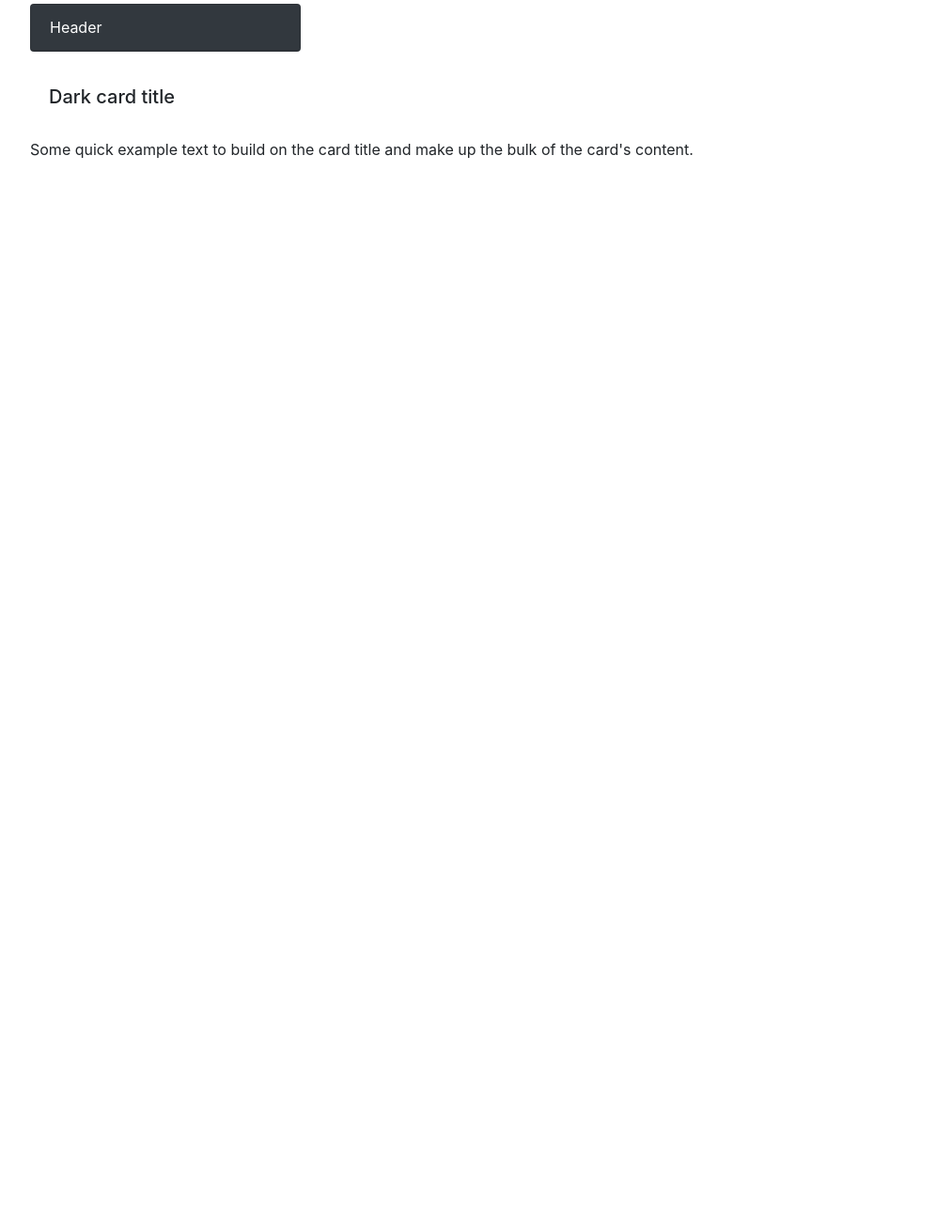
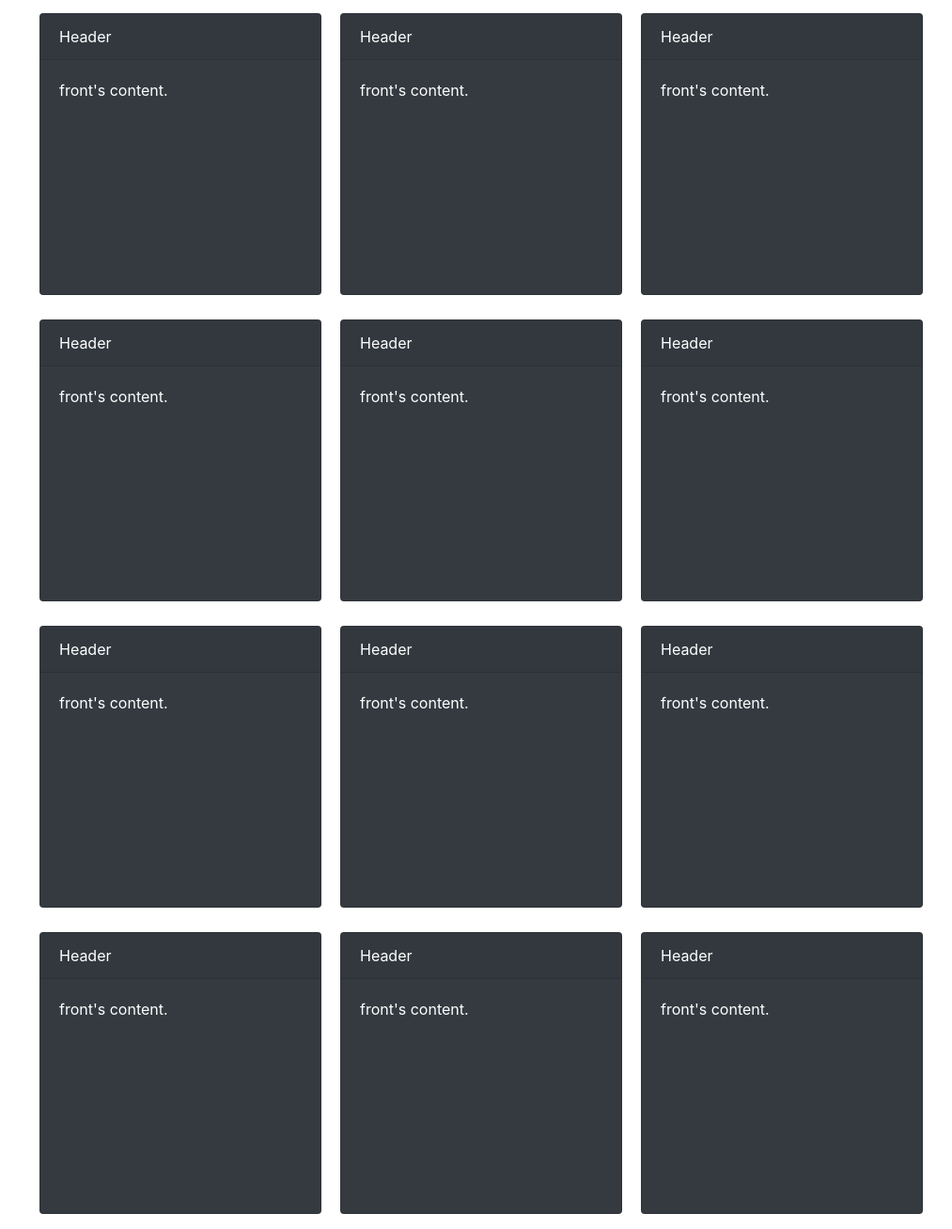
Before and after one commit to PanatdaCatlin/flashcards, a plain HTML site: page flashcards/index.html in a window 1280 px wide. Shown: the part 562-1870 px from the top of the page at 94% size, without its empty margins (53-1066 px from the left). Before the commit the page ends 800 px from the top, so only its background shows below. Drawn offline with Linux system fonts and the light colour scheme.

Commit message:
added cards using divs, css and js

```diff
--- a/flashcards/css/styles.css
+++ b/flashcards/css/styles.css
@@ -1,7 +1,14 @@
-.clickableHeader {
+.back {
+    display: none;
+}
+
+.cardContainer {
+    display: inline-flex;
 
 }
 
-.clickableBody {
-
+.card {
+    margin: 10px;
+    min-height:300px;
+    min-width: 300px
 }
--- a/flashcards/index.html
+++ b/flashcards/index.html
@@ -1,5 +1,6 @@
 <!DOCTYPE html>
 <html>
+
 <head>
   <link href="css/bootstrap.css" rel="stylesheet" type="text/css">
   <link href="css/styles.css" rel="stylesheet" type="text/css">
@@ -7,6 +8,7 @@
   <script src="js/scripts.js"></script>
   <title>Flashcards</title>
 </head>
+
 <body>
   <div class="container">
     <h1>Flashcards</h1>
@@ -14,25 +16,123 @@
     <img src="img/gigglinggirl.jpg" alt="Photo of giggling girl">
     <br>
     <br>
-  <!-- <div class="card bg-light mb-3" style="max-width: 18rem;">
-    <div class="card-header">Header</div>
-    <div class="card-body">
-      <h5 class="card-title">Light card title</h5>
-      <p class="card-text">Some quick example text to build on the card title and make up the bulk of the card's content.</p>
-    </div> -->
-  <div class="clickableHeader">
-  <div class="card text-white bg-dark mb-3" style="max-width: 18rem;">
-    <div class="card-header">Header</div>
+    <div class="cardContainer">
+      <div class="card clickable text-white bg-dark mb-3 " style="max-width: 18rem;">
+        <div class="card-header ">Header</div>
+        <div class="card-body ">
+          <p class="card-text front ">front's content.
+          </p>
+          <p class="card-text back ">back's content.
+          </p>
         </div>
-
-    <div class="card-body">
-      <h5 class="card-title">Dark card title</h5>
       </div>
-      <div class="clickableBody"
-      <p class="card-text">Some quick example text to build on the card title and make up the bulk of the card's content.</p>
-
+      <div class="card clickable text-white bg-dark mb-3 " style="max-width: 18rem;">
+        <div class="card-header ">Header</div>
+        <div class="card-body ">
+          <p class="card-text front ">front's content.
+          </p>
+          <p class="card-text back ">back's content.
+          </p>
+        </div>
+      </div>
+      <div class="card clickable text-white bg-dark mb-3 " style="max-width: 18rem;">
+        <div class="card-header ">Header</div>
+        <div class="card-body ">
+          <p class="card-text front ">front's content.
+          </p>
+          <p class="card-text back ">back's content.
+          </p>
+        </div>
+      </div>
+    </div>
+    <div class="cardContainer">
+      <div class="card clickable text-white bg-dark mb-3 " style="max-width: 18rem;">
+        <div class="card-header ">Header</div>
+        <div class="card-body ">
+          <p class="card-text front ">front's content.
+          </p>
+          <p class="card-text back ">back's content.
+          </p>
+        </div>
+      </div>
+      <div class="card clickable text-white bg-dark mb-3 " style="max-width: 18rem;">
+        <div class="card-header ">Header</div>
+        <div class="card-body ">
+          <p class="card-text front ">front's content.
+          </p>
+          <p class="card-text back ">back's content.
+          </p>
+        </div>
+      </div>
+      <div class="card clickable text-white bg-dark mb-3 " style="max-width: 18rem;">
+        <div class="card-header ">Header</div>
+        <div class="card-body ">
+          <p class="card-text front ">front's content.
+          </p>
+          <p class="card-text back ">back's content.
+          </p>
+        </div>
+      </div>
+    </div>
+    <div class="cardContainer">
+      <div class="card clickable text-white bg-dark mb-3 " style="max-width: 18rem;">
+        <div class="card-header ">Header</div>
+        <div class="card-body ">
+          <p class="card-text front ">front's content.
+          </p>
+          <p class="card-text back ">back's content.
+          </p>
+        </div>
+      </div>
+      <div class="card clickable text-white bg-dark mb-3 " style="max-width: 18rem;">
+        <div class="card-header ">Header</div>
+        <div class="card-body ">
+          <p class="card-text front ">front's content.
+          </p>
+          <p class="card-text back ">back's content.
+          </p>
+        </div>
+      </div>
+      <div class="card clickable text-white bg-dark mb-3 " style="max-width: 18rem;">
+        <div class="card-header ">Header</div>
+        <div class="card-body ">
+          <p class="card-text front ">front's content.
+          </p>
+          <p class="card-text back ">back's content.
+          </p>
+        </div>
+      </div>
+    </div>
+    <div class="cardContainer">
+      <div class="card clickable text-white bg-dark mb-3 " style="max-width: 18rem;">
+        <div class="card-header ">Header</div>
+        <div class="card-body ">
+          <p class="card-text front ">front's content.
+          </p>
+          <p class="card-text back ">back's content.
+          </p>
+        </div>
+      </div>
+      <div class="card clickable text-white bg-dark mb-3 " style="max-width: 18rem;">
+        <div class="card-header ">Header</div>
+        <div class="card-body ">
+          <p class="card-text front ">front's content.
+          </p>
+          <p class="card-text back ">back's content.
+          </p>
+        </div>
+      </div>
+      <div class="card clickable text-white bg-dark mb-3 " style="max-width: 18rem;">
+        <div class="card-header ">Header</div>
+        <div class="card-body ">
+          <p class="card-text front ">front's content.
+          </p>
+          <p class="card-text back ">back's content.
+          </p>
+        </div>
       </div>
     </div>
   </div>
 </body>
+
 </html>
--- a/flashcards/js/scripts.js
+++ b/flashcards/js/scripts.js
@@ -1,6 +1,6 @@
 $(function() {
   $(".clickable").click(function (){
-    $(this).children("h5").toggle();
-    $(this).children("p").toggle();
+    $(this).find(".front").toggle();
+    $(this).find(".back").toggle();
   });
 });
```
Lines whose indentation alone changed are shown as unchanged.
